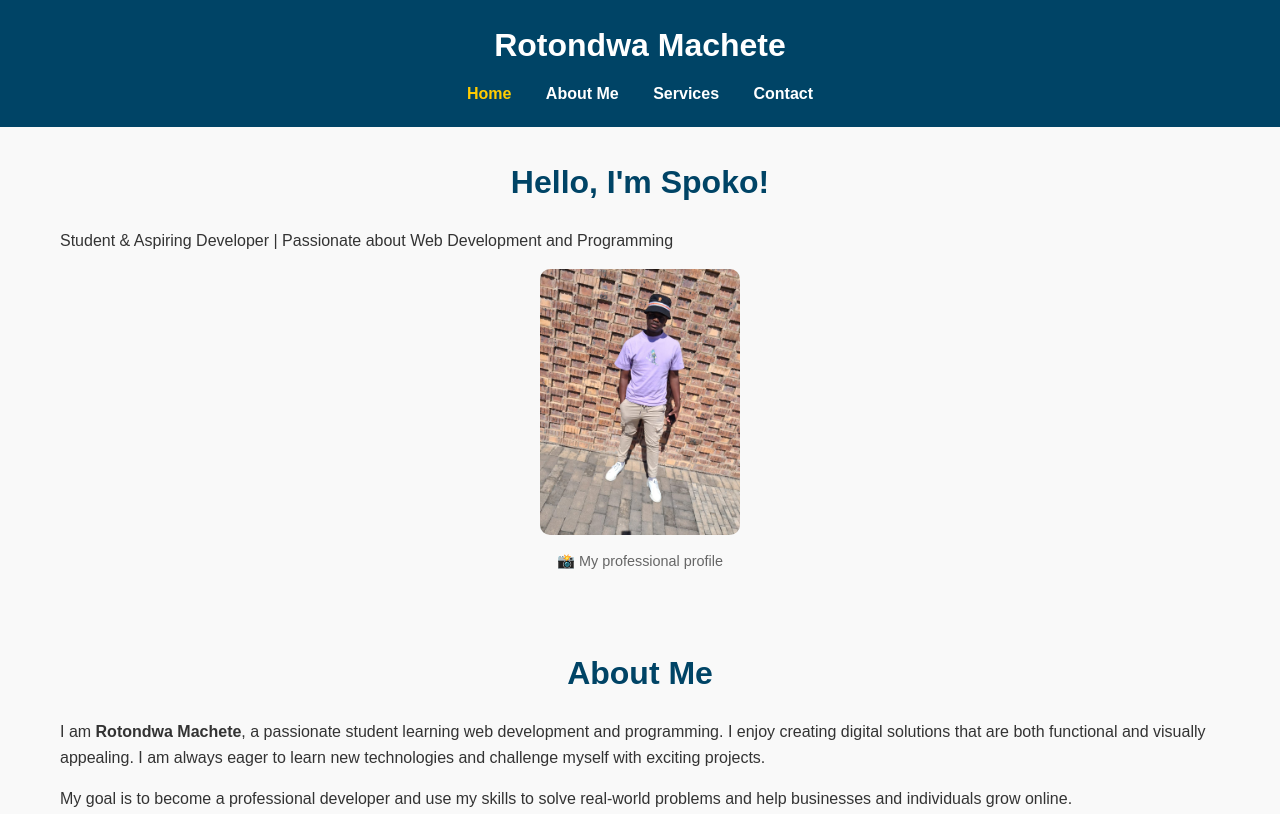
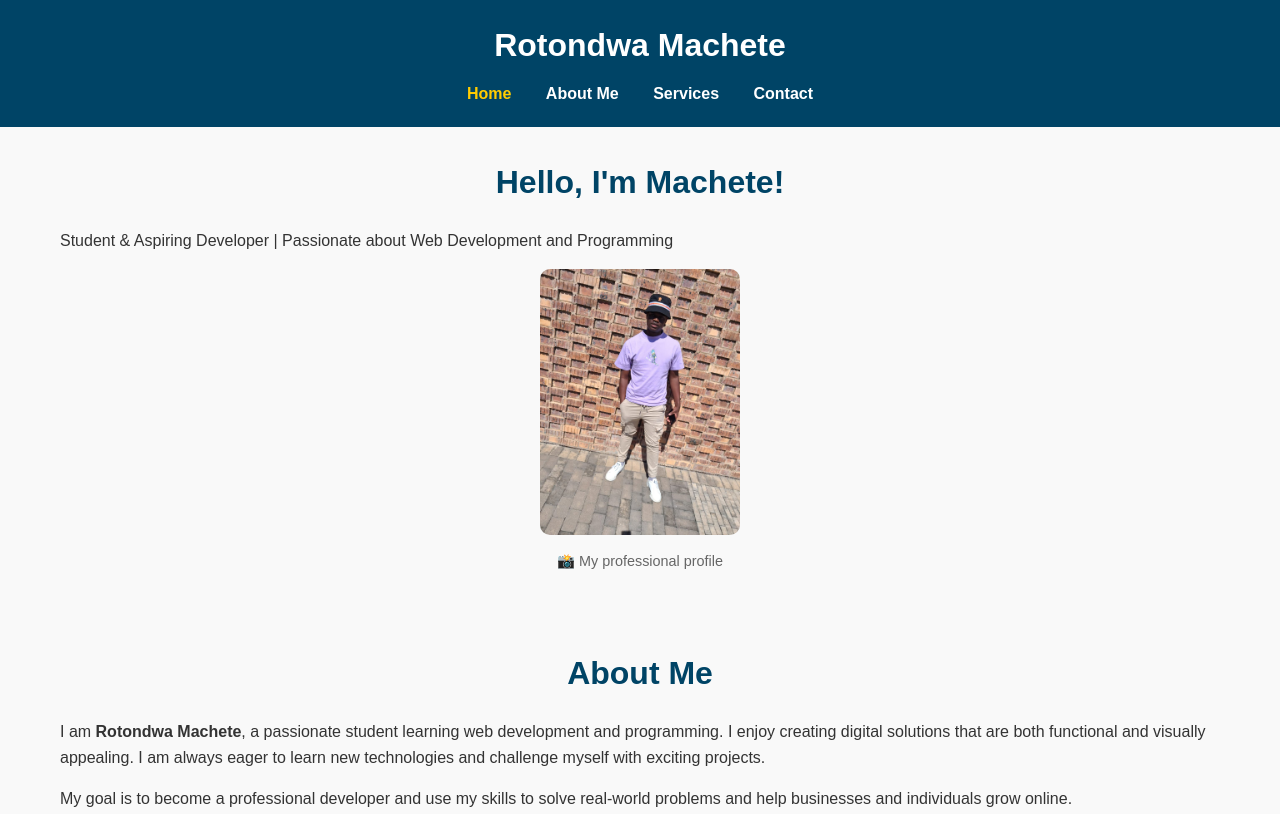
Before and after one commit to Bokang-macs/Portfolio, a plain HTML site: page index.html in a window 1280 px wide. Shown: the top 814 px of the page. Drawn offline with Linux system fonts and the light colour scheme.

Commit message:
Update index.html

```diff
--- a/index.html
+++ b/index.html
@@ -22,7 +22,7 @@
 
   <!-- Hero Section -->
   <section class="hero">
-    <h2>Hello, I'm Spoko!</h2>
+    <h2>Hello, I'm Machete!</h2>
     <p>Student & Aspiring Developer | Passionate about Web Development and Programming</p>
     <img src="Images\IMG .jpg" alt="Rotondwa Machete" width="200">
     <p class="caption">📸 My professional profile</p>
```
